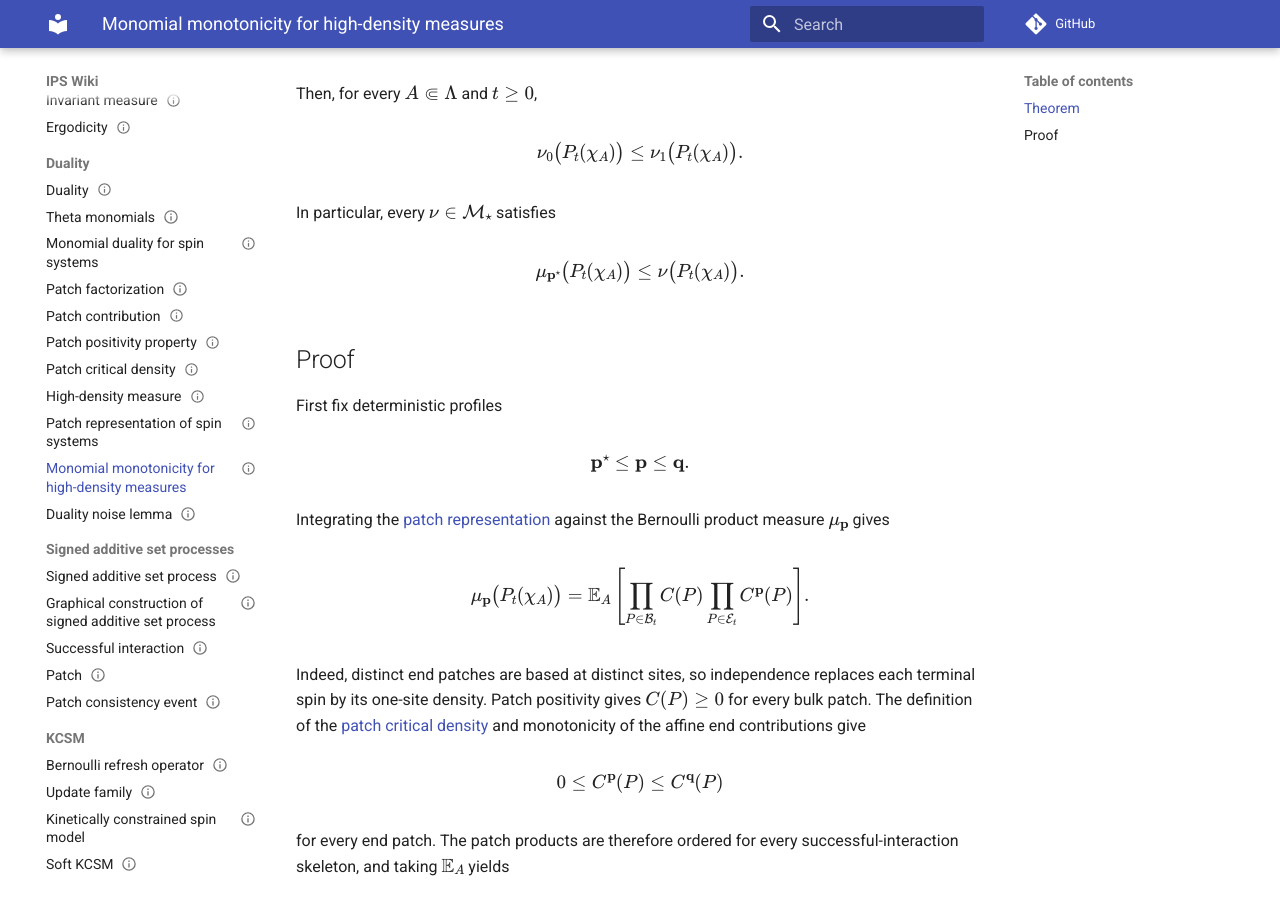
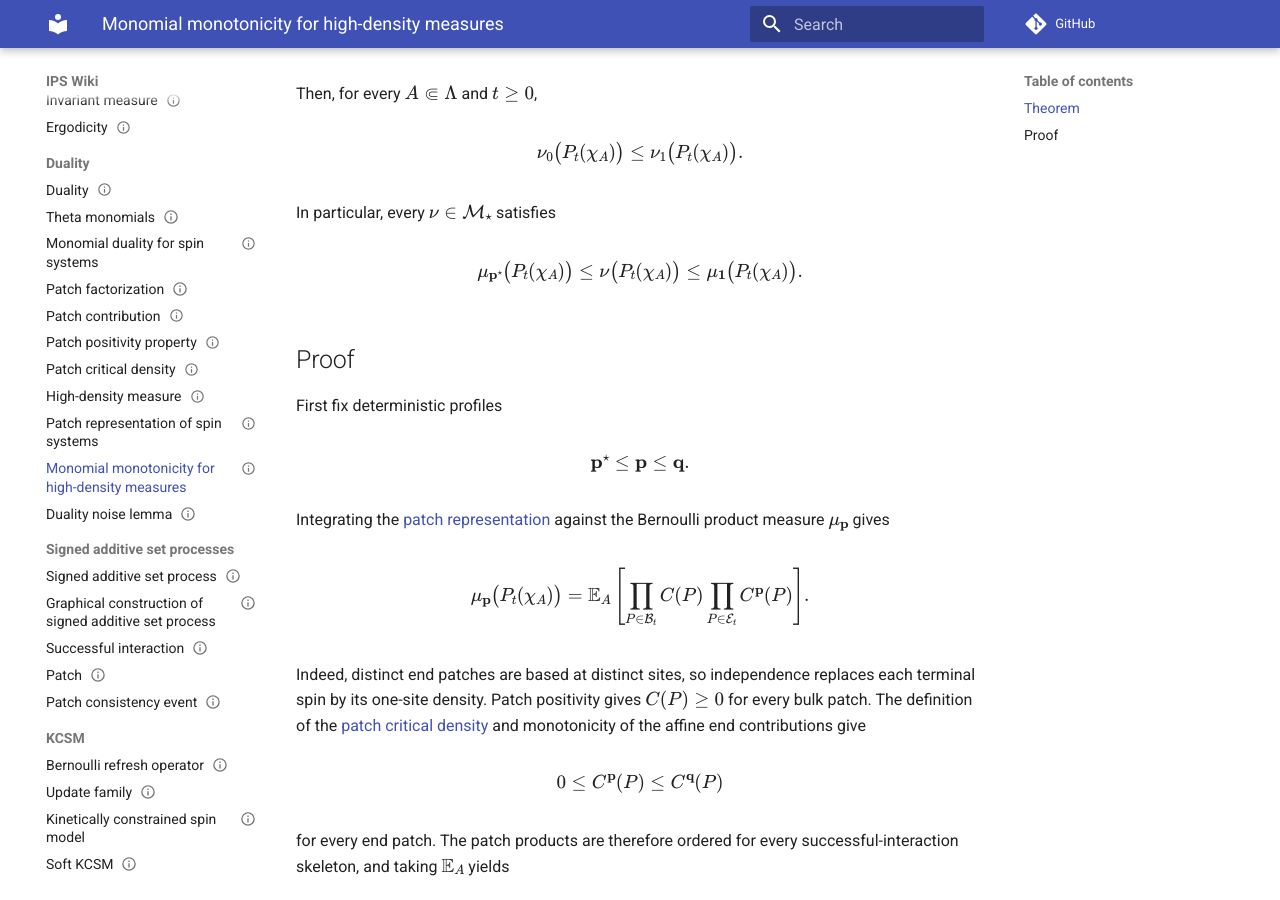
Before and after one commit to maciejgluchowski86-beep/ips-wiki, an MkDocs documentation site: the page built from docs/entries/monomial-monotonicity-for-high-density-measures.md, in a window 1280 px wide and 900 px high, scrolled down 601 px. Built offline with MkDocs 1.6.1 and Material for MkDocs 9.7.7, drawn with Linux system fonts in a browser that asks for light colours; comment, search, counter and statistics services are not loaded.

Commit message:
Add upper bound to high-density monotonicity

```diff
--- a/docs/entries/monomial-monotonicity-for-high-density-measures.md
+++ b/docs/entries/monomial-monotonicity-for-high-density-measures.md
@@ -44,7 +44,9 @@ In particular, every \(\nu\in\mathcal M_\star\) satisfies
 $$
 \mu_{\mathbf p^\star}\bigl(P_t(\chi_A)\bigr)
 \le
-\nu\bigl(P_t(\chi_A)\bigr).
+\nu\bigl(P_t(\chi_A)\bigr)
+\le
+\mu_{\mathbf 1}\bigl(P_t(\chi_A)\bigr).
 $$
 
 ## Proof
```
